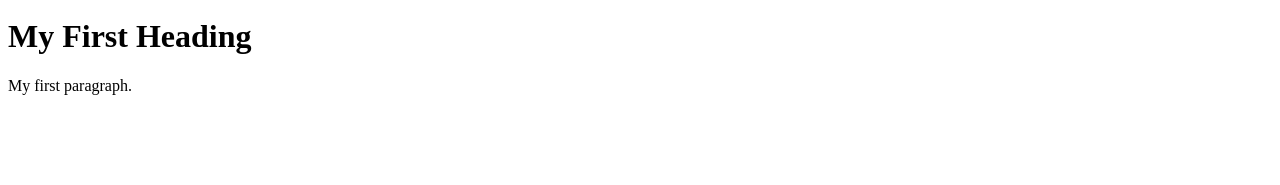
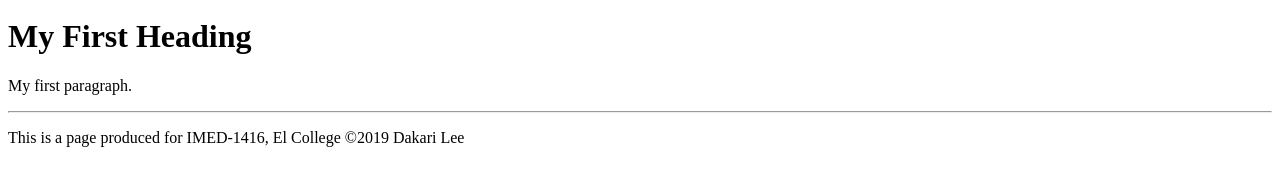
Before and after one commit to 1HunnitKari/1HunnitKari.github.io, a plain HTML site: page index.html in a window 1280 px wide. Shown: the part 119-304 px from the top of the page. Drawn offline with Linux system fonts and the light colour scheme.

Commit message:
Update index.html

```diff
--- a/index.html
+++ b/index.html
@@ -12,5 +12,12 @@ Hello world , My name is Dakari Lee
 <h1>My First Heading</h1>
 <p>My first paragraph.</p>
 
+
+    <footer>
+      <hr>
+      <p>This is a page produced for IMED-1416, El College &copy;2019 Dakari Lee</p>
+
+    </footer>
+
 </body>
 </html>
```
